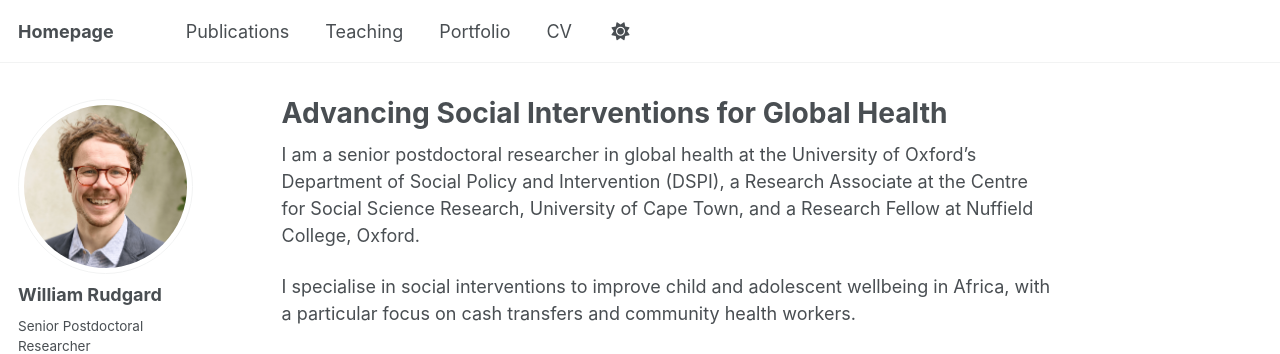
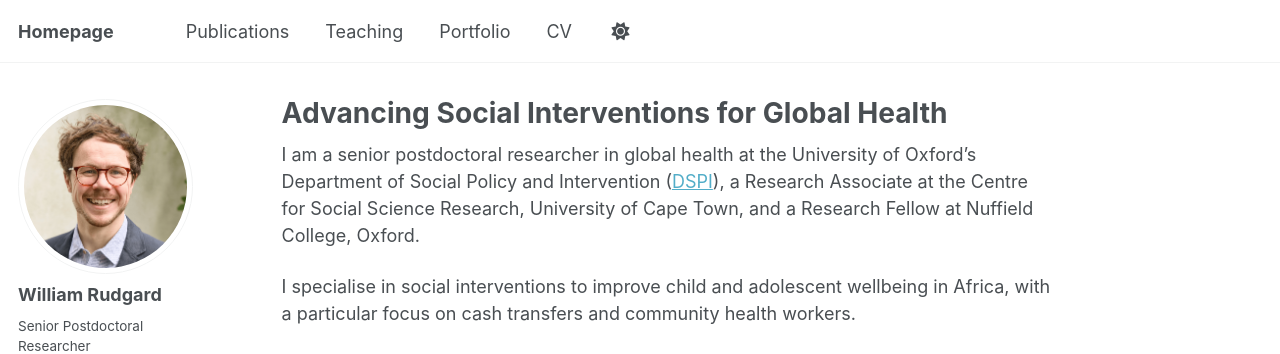
Before and after one commit to WilliamRudgard/williamrudgard.github.io, a Jekyll site: the page built from _pages/about.md, in a window 1280 px wide. Shown: the top 354 px of the page. Built offline with Jekyll 4.4.1, drawn with Linux system fonts in a browser that asks for light colours; some web fonts are replaced; a script that is not in the unit is left out; part of the change alters nothing that is shown.

```diff
--- a/_pages/about.md
+++ b/_pages/about.md
@@ -7,7 +7,7 @@ redirect_from:
   - /about.html
 ---
 
-I am a senior postdoctoral researcher in global health at the University of Oxford’s Department of Social Policy and Intervention (DSPI), a Research Associate at the Centre for Social Science Research, University of Cape Town, and a Research Fellow at Nuffield College, Oxford.
+I am a senior postdoctoral researcher in global health at the University of Oxford’s Department of Social Policy and Intervention ([DSPI](https://www.spi.ox.ac.uk/)), a Research Associate at the Centre for Social Science Research, University of Cape Town, and a Research Fellow at Nuffield College, Oxford.
 
 I specialise in social interventions to improve child and adolescent wellbeing in Africa, with a particular focus on cash transfers and community health workers.
 
```
